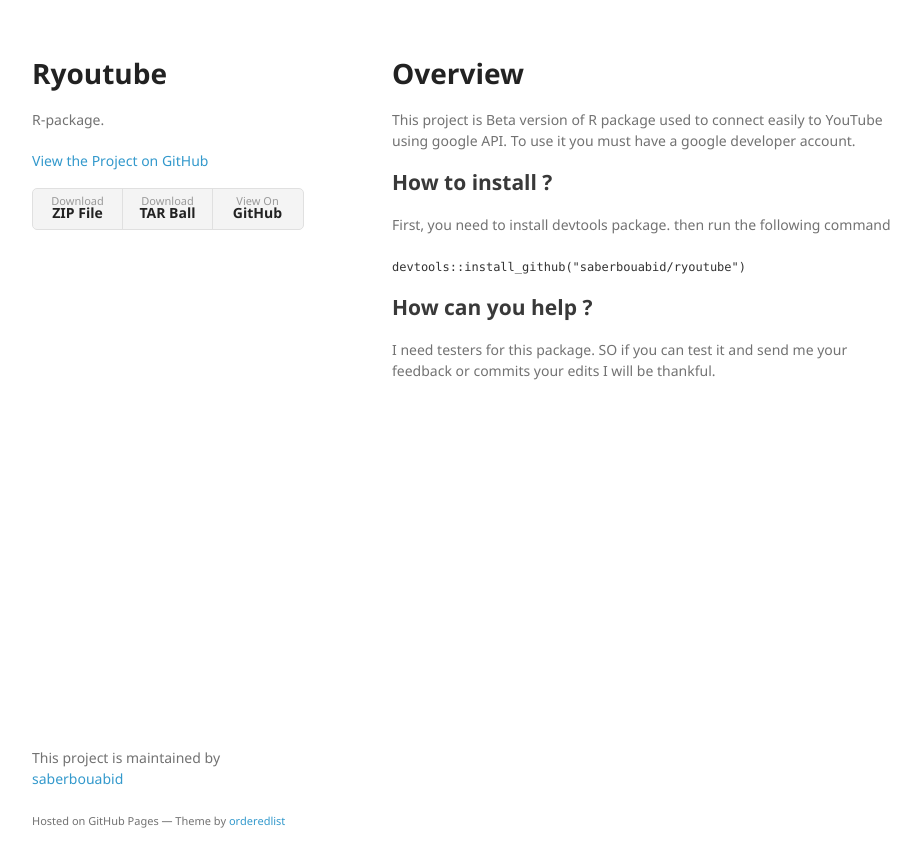
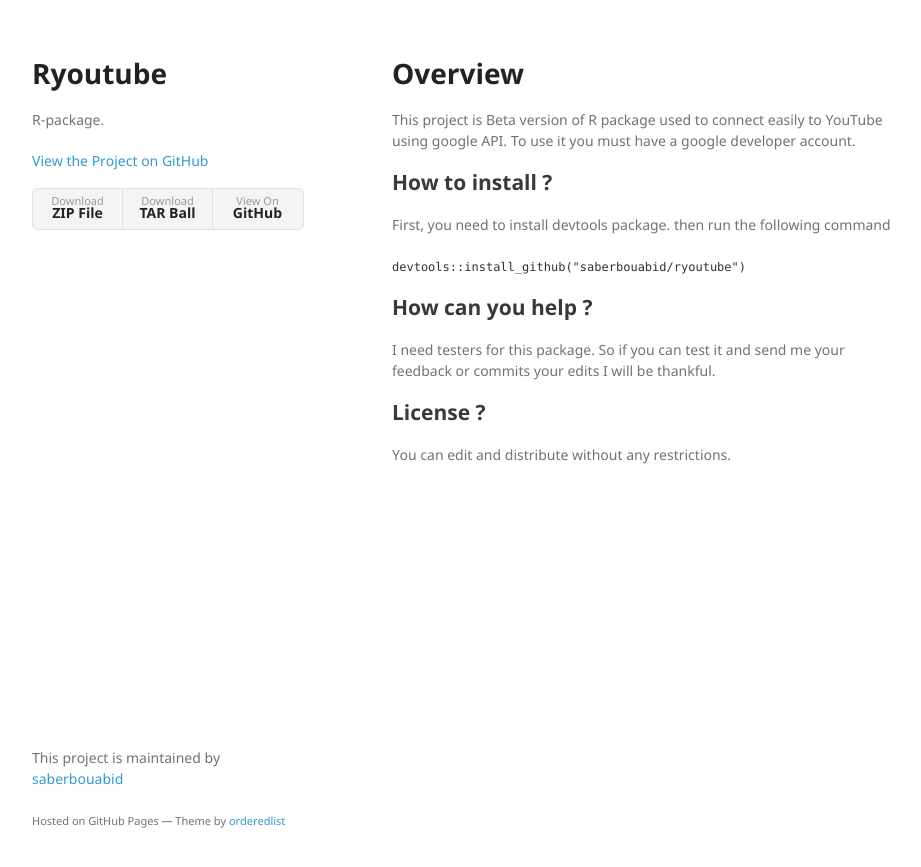
Before and after one commit to saberbouabid/RYoutube, a Jekyll site: the page built from index.md, in a window 1280 px wide. Shown: the top 867 px of the page, without its empty margins (178-1099 px from the left). Built offline with Jekyll 4.4.1, drawn with Linux system fonts in a browser that asks for light colours; our own code applies the rules of GitHub Pages for plain Markdown files.

Commit message:
Update index.md

```diff
--- a/index.md
+++ b/index.md
@@ -16,4 +16,9 @@ First, you need to install devtools package. then run the following command
 
 ## [](#header-2) How can you help ?
 
-I need testers for this package. SO if you can test it and send me your feedback or commits your edits I will be thankful.
+I need testers for this package. So if you can test it and send me your feedback or commits your edits I will be thankful.
+
+
+## [](#header-2) License ?
+
+You can edit and distribute without any restrictions.
```
